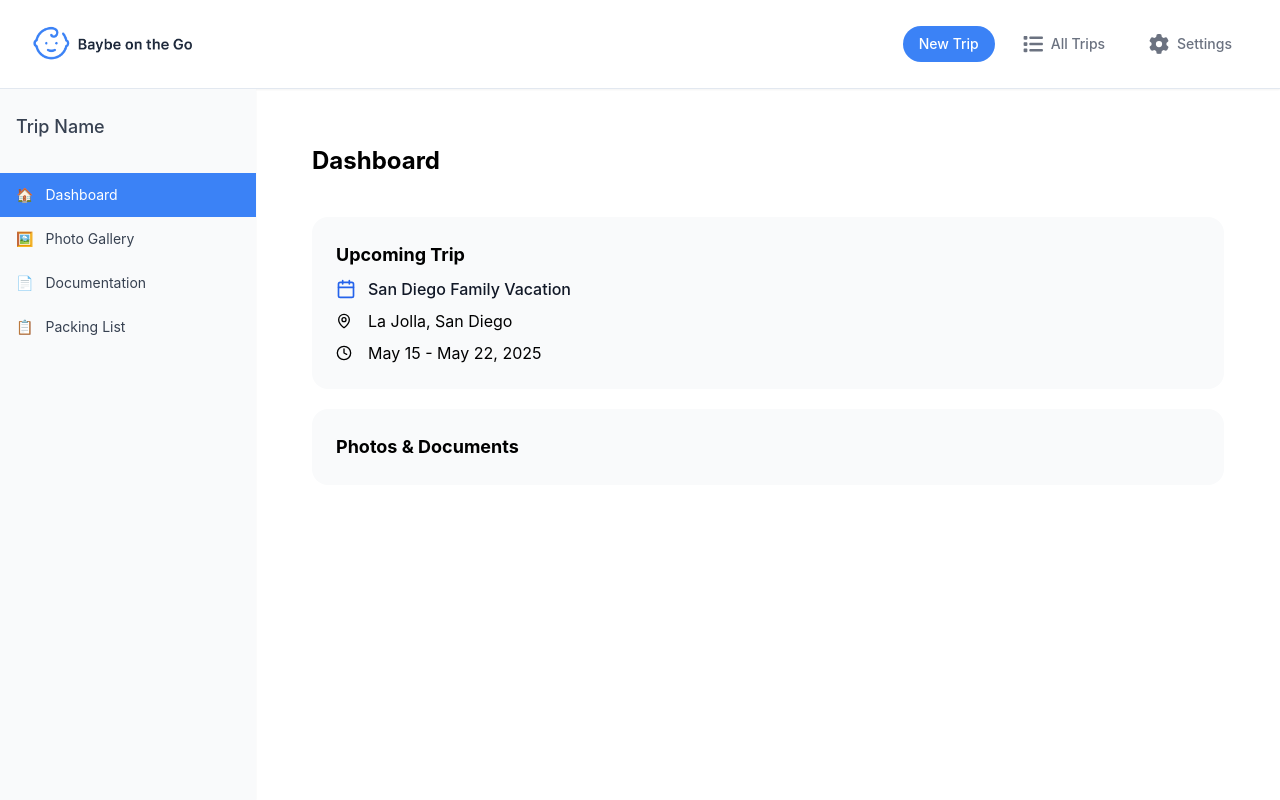
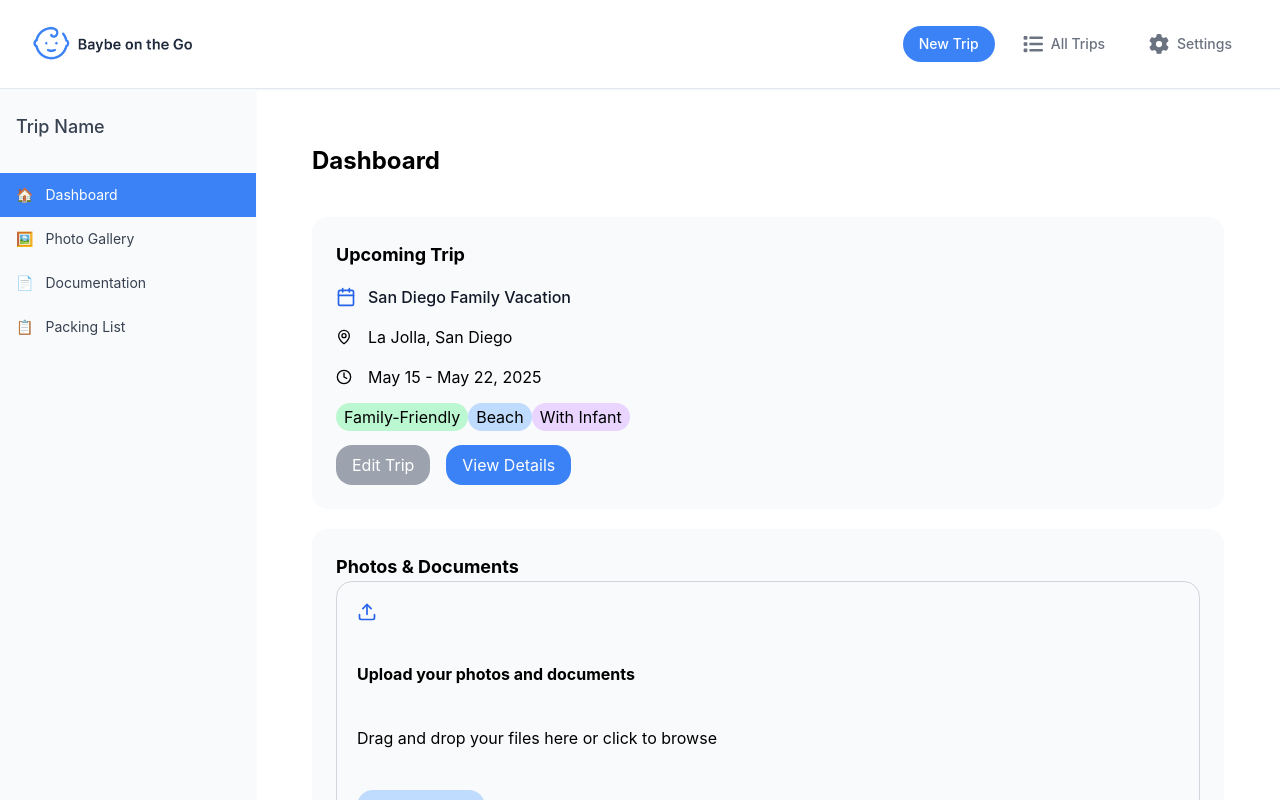
Before and after one commit to Sssamanthaaa/Baybe-on-the-go-Website, a React (Create React App) app in the folder baybe-on-the-go/: page /dashboard in a window 1280 px wide. Built offline with nearby package versions, Linux system fonts and the light colour scheme.

Commit message:
updates during section 4/23

```diff
--- a/baybe-on-the-go/src/pages/Dashboard.js
+++ b/baybe-on-the-go/src/pages/Dashboard.js
@@ -1,5 +1,5 @@
 import React from 'react';
-import { Calendar, Clock, MapPin } from 'lucide-react';
+import { Calendar, Clock, MapPin, Upload } from 'lucide-react';
 
 const Dashboard = () => {
   return (
@@ -9,10 +9,12 @@ const Dashboard = () => {
       <div className="space-y-5">
 
         <div className="bg-gray-50 p-6 rounded-2xl">
-          <div className="space-y-2">
+          <div className="space-y-4">
 
           <h2 className="text-lg font-bold">Upcoming Trip</h2>
 
+
+            {/* Make grid/flex column for calendar */}
             <div className="flex items-center gap-3">
               <Calendar className="text-blue-600" size={20} />
               <span className="font-medium text-gray-900">San Diego Family Vacation</span>
@@ -28,11 +30,36 @@ const Dashboard = () => {
               <span>May 15 - May 22, 2025</span>
             </div>
 
+            <div className="gap-4">
+              <span className="bg-green-200 px-2 py-1 rounded-full">Family-Friendly</span>
+              <span className="bg-blue-200 px-2 py-1 rounded-full">Beach</span>
+              <span className="bg-purple-200 px-2 py-1 rounded-full">With Infant</span>
+            </div>
+
+            <div className="flex gap-4">
+              <button className="flex items-center gap-2 bg-gray-400 hover:bg-gray-500 text-white px-4 py-2 rounded-2xl">
+                Edit Trip
+              </button>
+              <button className="flex items-center gap-2 bg-blue-500 hover:bg-blue-600 text-white px-4 py-2 rounded-2xl">
+                View Details
+              </button>
+            </div>
+
           </div>
         </div>
 
         <div className="bg-gray-50 p-6 rounded-2xl">
           <h2 className="text-lg font-bold">Photos & Documents</h2>
+          <div className="bg-gray-50 border border-gray-300 p-5 space-y-10 rounded-2xl">
+
+            <Upload className="text-blue-600" size={20} />
+            <h2 className="text-md font-bold">Upload your photos and documents</h2>
+            <h2 className="text-md">Drag and drop your files here or click to browse</h2>
+            <button className="flex items-center gap-2 text-blue-600 bg-blue-200 hover:bg-blue-600 px-4 py-2 rounded-2xl">
+              Browse Files
+            </button>
+
+          </div>
         </div>
 
       </div>
```
Lines whose indentation alone changed are shown as unchanged.
